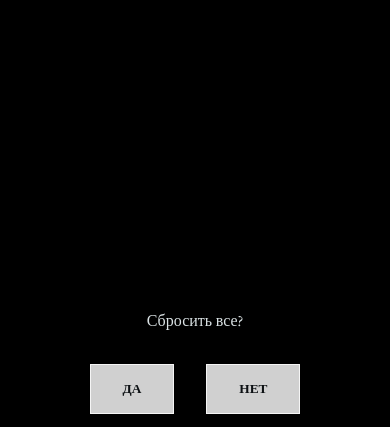
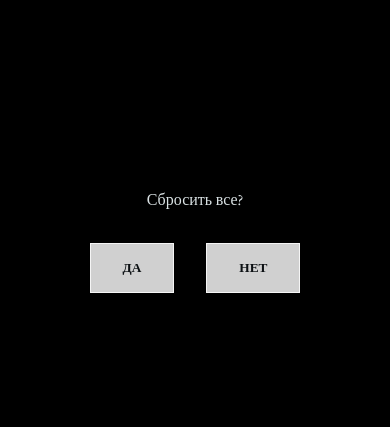
Before and after one commit to LobstrHandz/NikitaHuntBingo, a plain HTML site: page index.html in a window 390 px wide. Both pictures are taken after a click on the button "СБРОСИТЬ". Shown: the part 60-487 px from the top of the page. Drawn offline with Linux system fonts and the light colour scheme.

Commit message:
Fixed mobile styles for modal

```diff
--- a/index.css
+++ b/index.css
@@ -158,6 +158,11 @@ h3 {
 
 
 @media screen and (max-width: 768px) {
+    .modal__container {
+        align-items: flex-start;
+        padding-top: 250px;
+    }
+
     .cards__grid {
         height: calc(100vw - 64px);
         width: calc(100vw - 64px);
```
